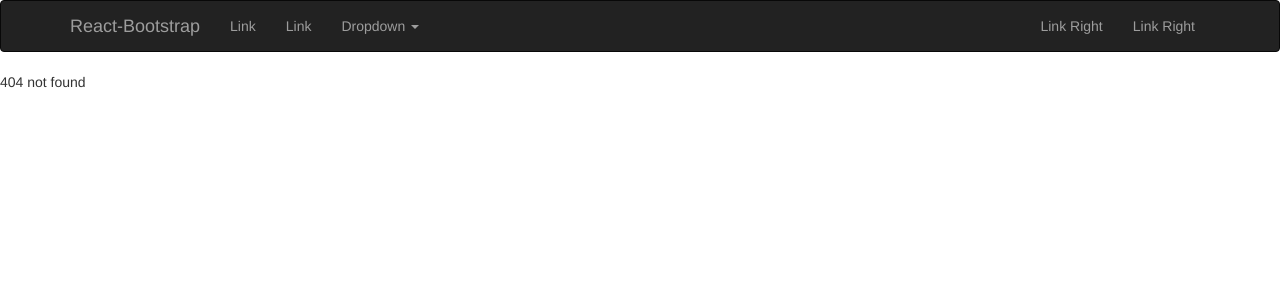
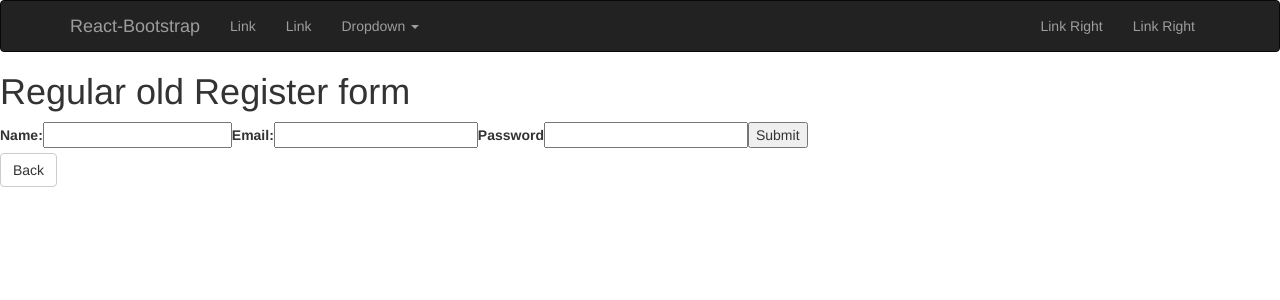
Before and after one commit to PSH-21/personow, a React app in the folder webpack-frontend/: page /register in a window 1280 px wide. Before the commit this address had no page. Shown: the top 300 px of the page. Built offline with nearby package versions, Linux system fonts and the light colour scheme.

Commit message:
add register form and modify update login form

```diff
--- a/webpack-frontend/src/main.jsx
+++ b/webpack-frontend/src/main.jsx
@@ -39,6 +39,7 @@ export default class Main extends Component {
     return (
       <div>
         <Link to={'/login'} > LOGIN </Link>
+        <Link to={'/register'} > REGISTER </Link>
         <h1>Main Page</h1>
 
         <h1>Personow MainPage</h1>
--- a/webpack-frontend/src/routes.jsx
+++ b/webpack-frontend/src/routes.jsx
@@ -7,6 +7,7 @@ import { Route, Switch } from 'react-router';
  */
 
 import Main from './main.jsx'
+import Register from './user/register.jsx'
 import Login from './user/login.jsx'
 import Org from './group/org.jsx'
 import User from './user/user.jsx'
@@ -24,6 +25,7 @@ export default function Routes(props) {
     <Switch>
       <Route exact path='/' component={Main} />
       <Route path='/login' component={Login} />
+      <Route path='/register' component={Register} />
       <Route path='/org' component={Org} />
       <Route path='/user' component={User} />
       <Route path='/eventid1' component={Eventid1} />
--- /dev/null
+++ b/webpack-frontend/src/user/register.jsx
@@ -0,0 +1,30 @@
+import React, { Component } from 'react'
+
+import { Link } from 'react-router-dom'
+import { Button } from 'react-bootstrap'
+
+export default class Register extends Component {
+  render() {
+    return (
+      <div>
+        <h1>Regular old Register form</h1>
+        <form>
+          <label>Name:</label>
+          <input type="text" name="Name" placeholder="" />
+           <label>
+            Email:
+           <input type="email" name="Email" placeholder="" />
+          </label>
+          <label>
+            Password
+           <input type="password" name="Password" placeholder="" />
+          </label>
+          <input type="submit" value="Submit" />
+        </form>
+        <Link to='/'>
+          <Button Style='success'>Back</Button>
+        </Link>
+      </div>
+    );
+  }
+}
```
Also changed, not shown: 1 other file (tests, documents, lock files or other folders).
